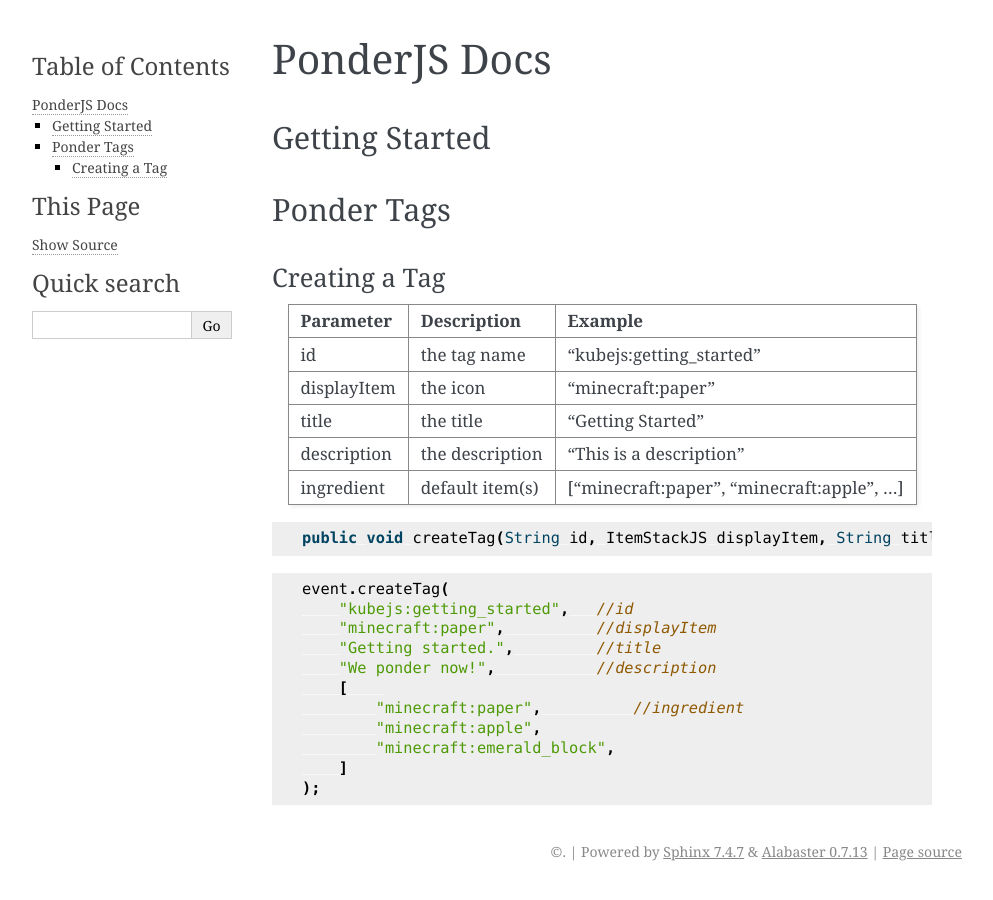
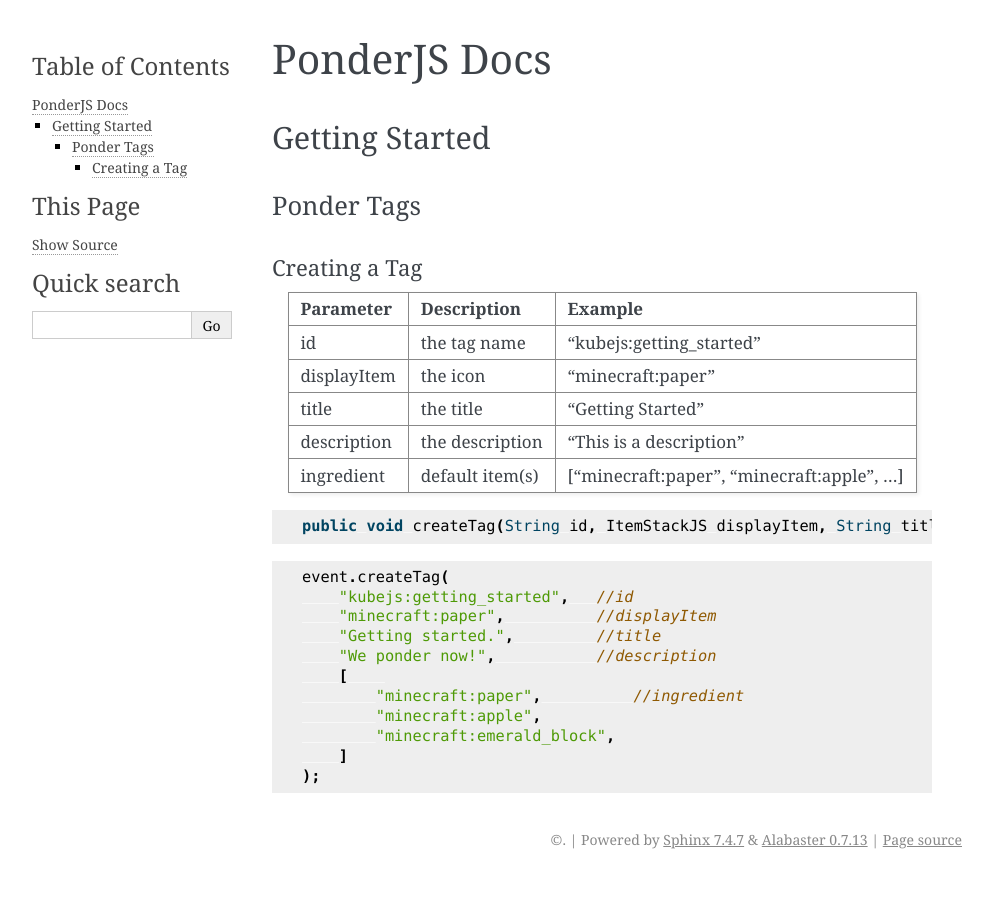
Before and after one commit to Ludi87/ponderjs-docs, a Sphinx documentation site: the page built from docs/ponderjs.md, in a window 1280 px wide. Shown: the whole page, without its empty margins (148-1141 px from the left). Built offline with Sphinx 7.4.7, drawn with Linux system fonts in a browser that asks for light colours.

```diff
--- a/docs/ponderjs.md
+++ b/docs/ponderjs.md
@@ -2,9 +2,9 @@
 
 ## Getting Started
 
-## Ponder Tags
+### Ponder Tags
 
-### Creating a Tag
+#### Creating a Tag
 
 Parameter   |   Description     | Example
 ---:        | :---              | :---
```
